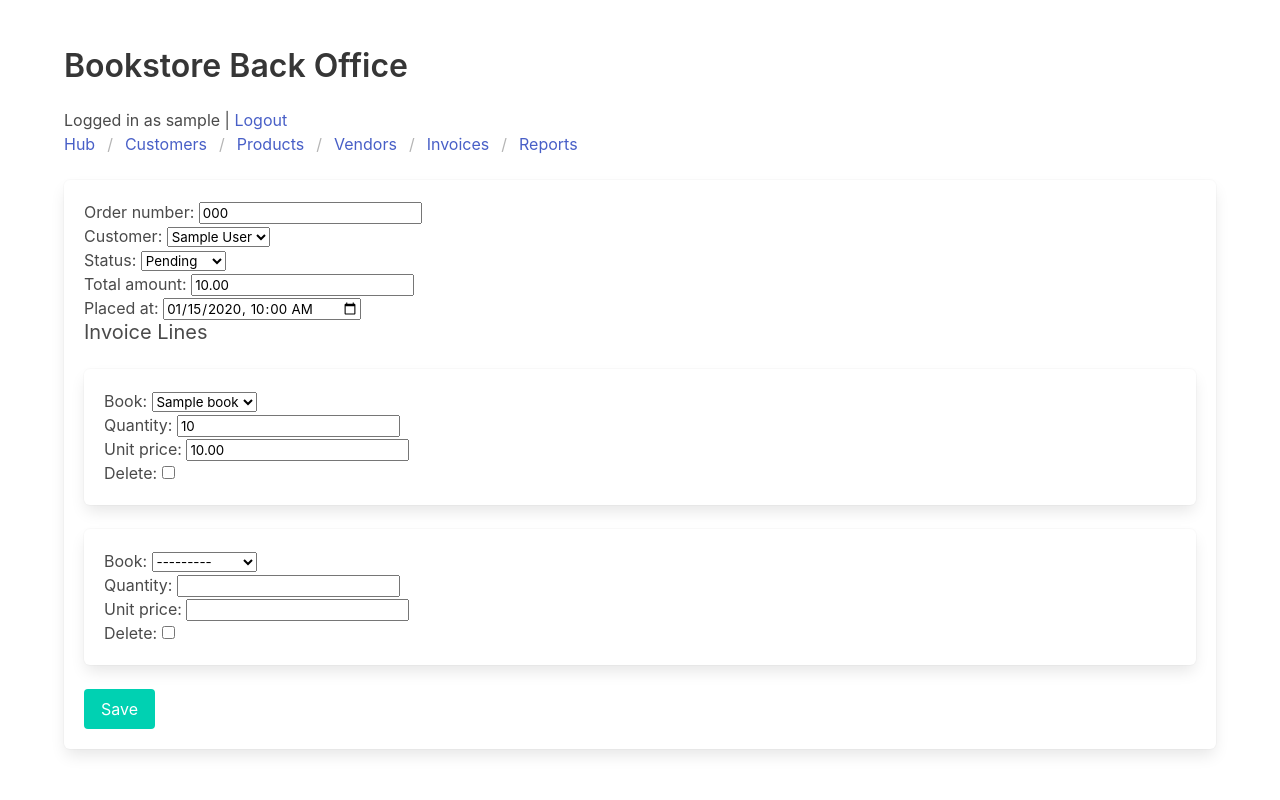
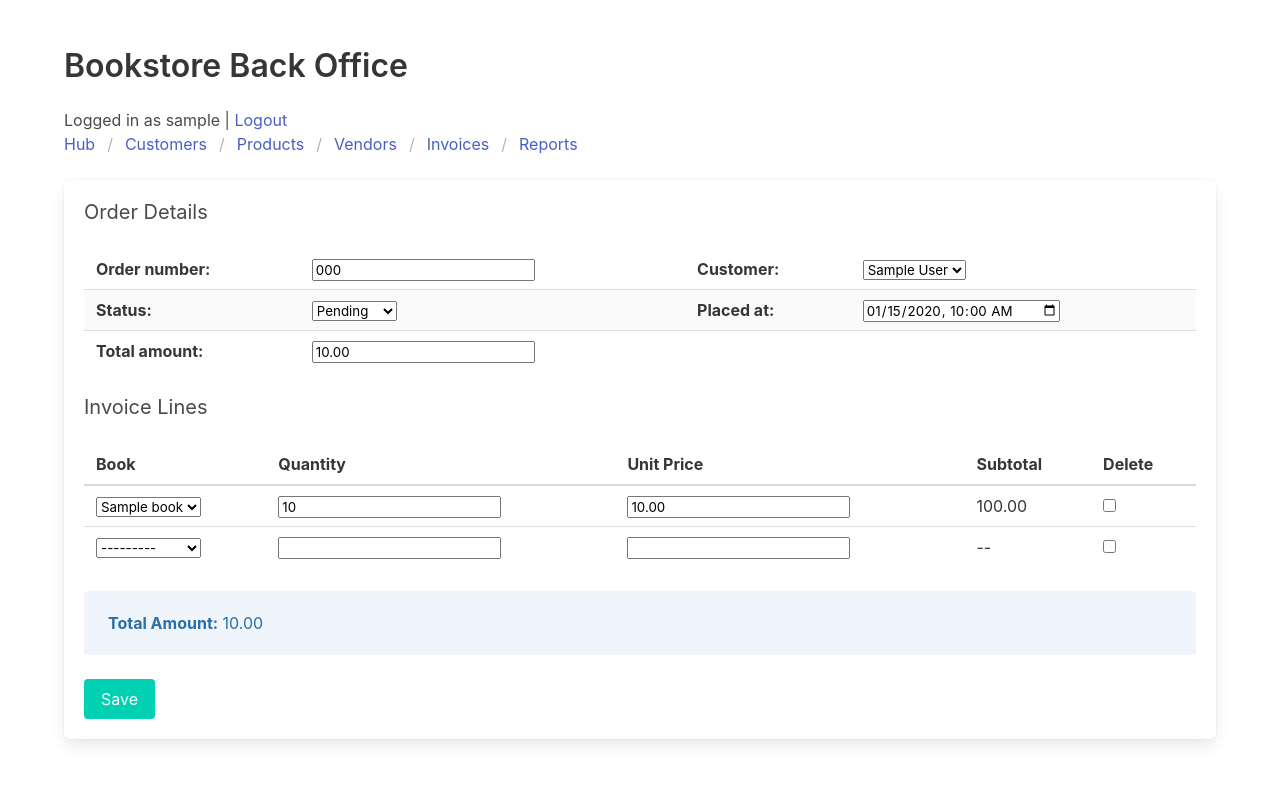
Before and after one commit to R00V-root/BookstoreDatabase, a Django app: page /store/orders/1/ in a window 1280 px wide. Run offline with Django 4.2, Linux system fonts and the light colour scheme; a user stored in the database is signed in; tables that the repository leaves empty hold one stand-in row (values such as "Sample post"); parts of the project's set-up code (start-up, migrations or seed data) failed here and were passed over.

Commit message:
Improve invoice form layout

```diff
--- a/store/templates/store/invoice_form.html
+++ b/store/templates/store/invoice_form.html
@@ -3,14 +3,97 @@
 {% block content %}
 <form method="post" class="box">
     {% csrf_token %}
-    {{ form.as_p }}
+    {{ form.non_field_errors }}
+    <h3 class="subtitle">Order Details</h3>
+    <table class="table is-fullwidth is-striped">
+        <tbody>
+            <tr>
+                <th>{{ form.order_number.label_tag }}</th>
+                <td>
+                    {{ form.order_number }}
+                    {{ form.order_number.errors }}
+                </td>
+                <th>{{ form.customer.label_tag }}</th>
+                <td>
+                    {{ form.customer }}
+                    {{ form.customer.errors }}
+                </td>
+            </tr>
+            <tr>
+                <th>{{ form.status.label_tag }}</th>
+                <td>
+                    {{ form.status }}
+                    {{ form.status.errors }}
+                </td>
+                <th>{{ form.placed_at.label_tag }}</th>
+                <td>
+                    {{ form.placed_at }}
+                    {{ form.placed_at.errors }}
+                </td>
+            </tr>
+            <tr>
+                <th>{{ form.total_amount.label_tag }}</th>
+                <td colspan="3">
+                    {{ form.total_amount }}
+                    {{ form.total_amount.errors }}
+                </td>
+            </tr>
+        </tbody>
+    </table>
+
     <h3 class="subtitle">Invoice Lines</h3>
     {{ lines.management_form }}
-    {% for form in lines %}
-        <div class="box">
-            {{ form.as_p }}
-        </div>
-    {% endfor %}
+    <table class="table is-fullwidth is-hoverable">
+        <thead>
+            <tr>
+                <th>Book</th>
+                <th>Quantity</th>
+                <th>Unit Price</th>
+                <th>Subtotal</th>
+                <th>Delete</th>
+            </tr>
+        </thead>
+        <tbody>
+            {% for form in lines %}
+                <tr>
+                    <td>
+                        {{ form.book }}
+                        {{ form.book.errors }}
+                    </td>
+                    <td>
+                        {{ form.quantity }}
+                        {{ form.quantity.errors }}
+                    </td>
+                    <td>
+                        {{ form.unit_price }}
+                        {{ form.unit_price.errors }}
+                    </td>
+                    <td>
+                        {% if form.instance.pk %}
+                            {{ form.instance.subtotal }}
+                        {% else %}
+                            --
+                        {% endif %}
+                    </td>
+                    <td>
+                        {{ form.DELETE }}
+                        {{ form.DELETE.errors }}
+                    </td>
+                </tr>
+                {% if form.non_field_errors %}
+                    <tr>
+                        <td colspan="5">{{ form.non_field_errors }}</td>
+                    </tr>
+                {% endif %}
+            {% endfor %}
+        </tbody>
+    </table>
+
+    <div class="notification is-info is-light">
+        <strong>Total Amount:</strong>
+        {{ form.total_amount.value|default:"0.00" }}
+    </div>
+
     <button class="button is-primary" type="submit">Save</button>
 </form>
 {% endblock %}
```
